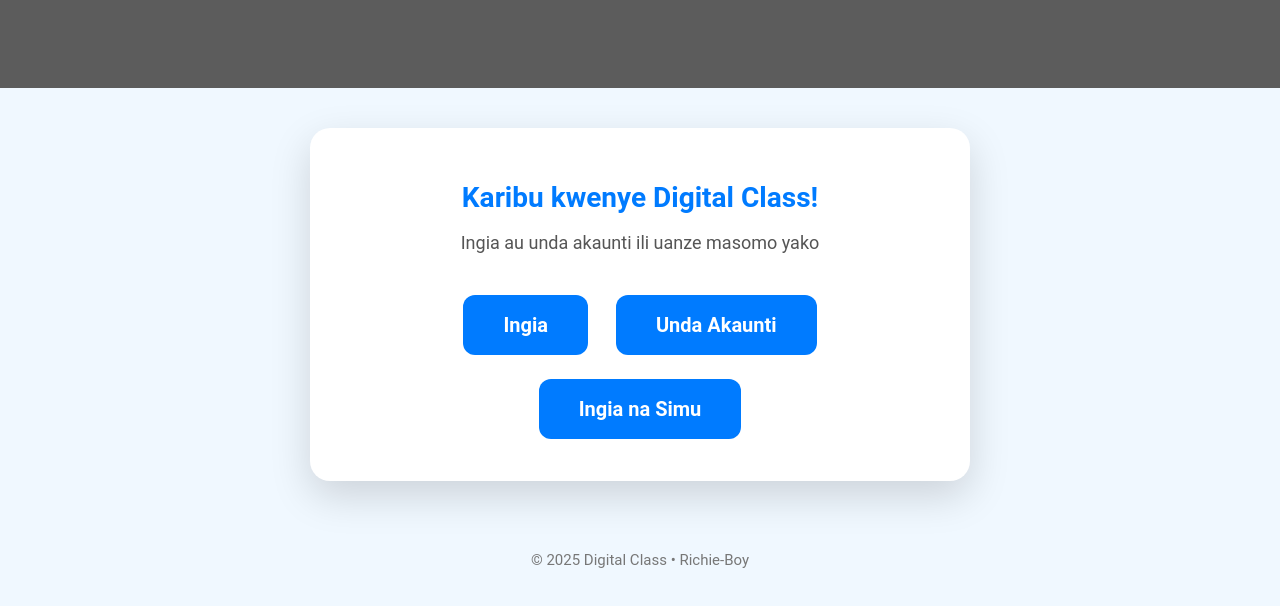
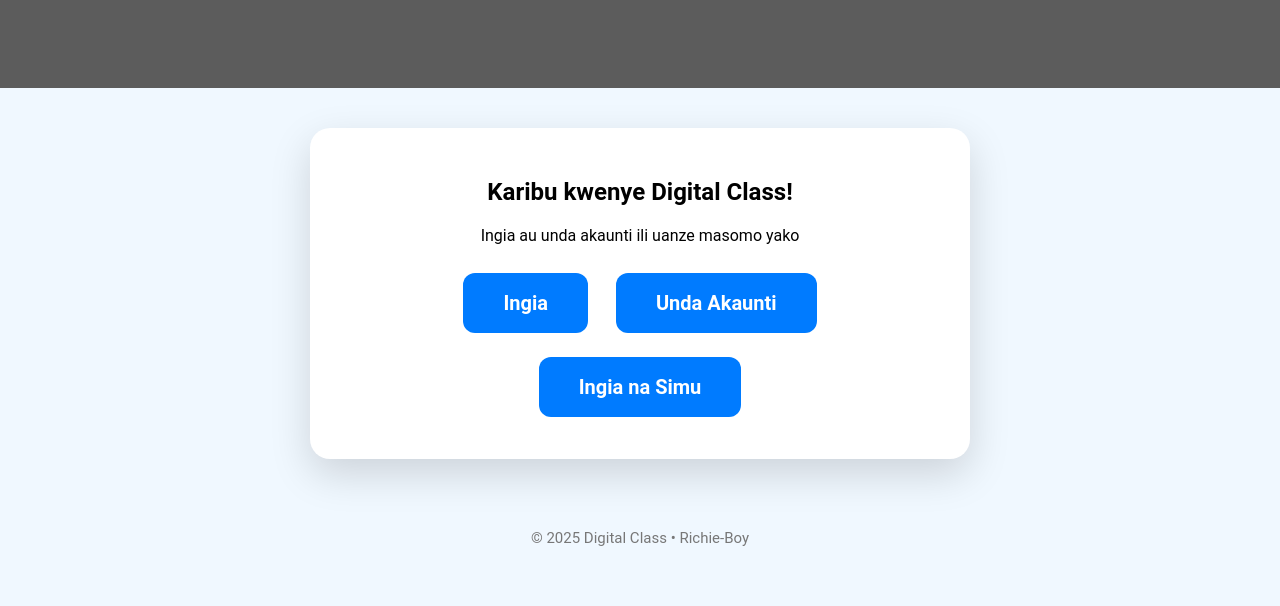
Before and after one commit to Richy-boy/digital-class-live, a plain HTML site: page index.html in a window 1280 px wide. Shown: the part 190-796 px from the top of the page. Drawn offline with Linux system fonts and the light colour scheme; no server answers; placeholder pictures from the web are drawn by us.

Commit message:
Update index.html

```diff
--- a/index.html
+++ b/index.html
@@ -3,17 +3,15 @@
 <head>
     <meta charset="UTF-8">
     <meta name="viewport" content="width=device-width, initial-scale=1.0">
-    <title>Digital Class - Karibu</title>
+    <title>Digital Class</title>
     <style>
         body{font-family:'Roboto',sans-serif;margin:0;background:#f0f8ff}
         .header{position:relative;height:250px;background:url('https://via.placeholder.com/1920x600/000000/FFFFFF?text=Teacher+on+Blackboard') center/cover}
         .header::before{content:'';position:absolute;inset:0;background:rgba(0,0,0,0.55)}
         .header h1{position:relative;color:#fff;font-size:42px;font-weight:900;text-align:center;padding-top:90px;text-shadow:0 4px 10px #000}
         .container{max-width:600px;margin:40px auto;text-align:center;padding:30px;background:#fff;border-radius:20px;box-shadow:0 15px 40px rgba(0,0,0,0.15)}
-        h2{font-size:28px;color:#007BFF;margin-bottom:15px}
-        p{font-size:18px;color:#555;margin-bottom:30px}
-        .btn{display:inline-block;padding:18px 40px;margin:12px;background:#007BFF;color:#fff;text-decoration:none;border-radius:12px;font-size:20px;font-weight:bold;transition:0.3s}
-        .btn:hover{background:#0056b3;transform:scale(1.08)}
+        .btn{display:inline-block;padding:18px 40px;margin:12px;background:#007BFF;color:#fff;text-decoration:none;border-radius:12px;font-size:20px;font-weight:bold}
+        .btn:hover{background:#0056b3;transform:scale(1.08);transition:0.3s}
         .footer{text-align:center;padding:30px;color:#777;font-size:15px}
     </style>
 </head>
@@ -30,7 +28,7 @@
 
     <script type="module">
         import { initializeApp } from 'https://www.gstatic.com/firebasejs/10.7.1/firebase-app.js';
-        import {getAuth, onAuthStateChanged} from 'https://www.gstatic.com/firebasejs/10.7.1/firebase-auth.js';
+        import { getAuth, onAuthStateChanged } from 'https://www.gstatic.com/firebasejs/10.7.1/firebase-auth.js';
 
         const firebaseConfig = {
             apiKey: "AIzaSyD2LRLCeoVCuj1Ip4o-h5NgeG5qpwTCHEY",
```
